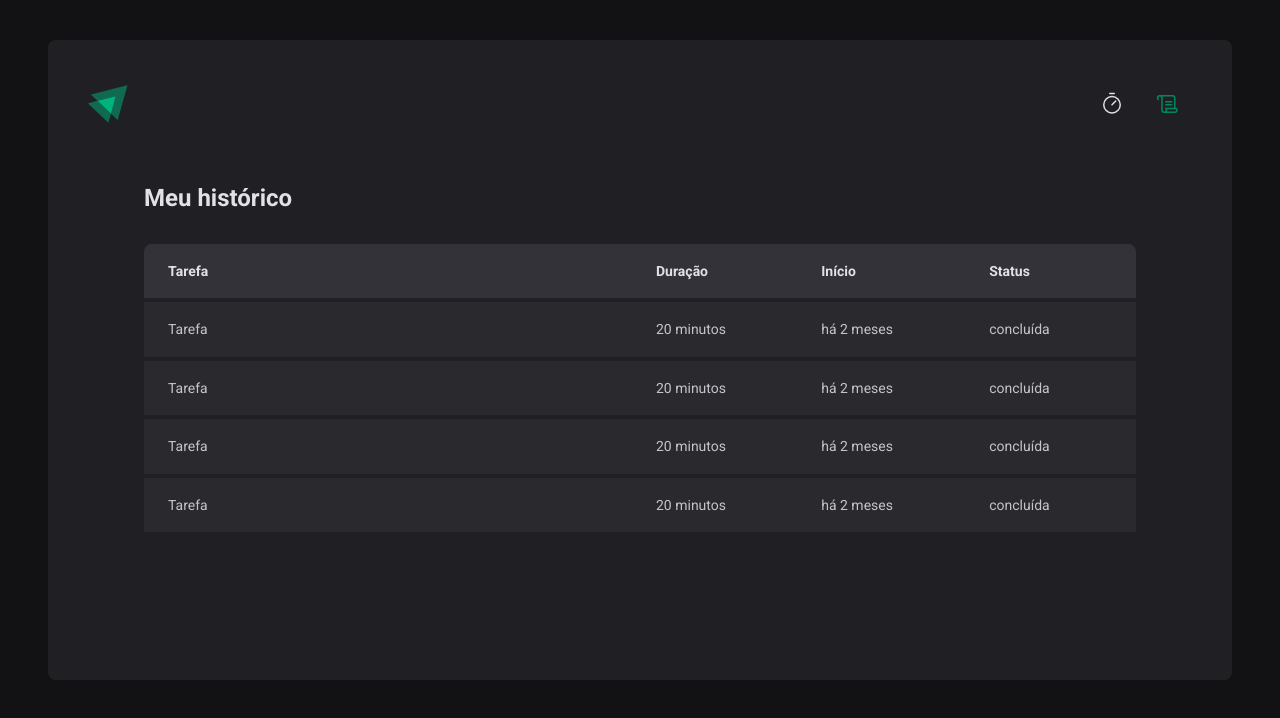
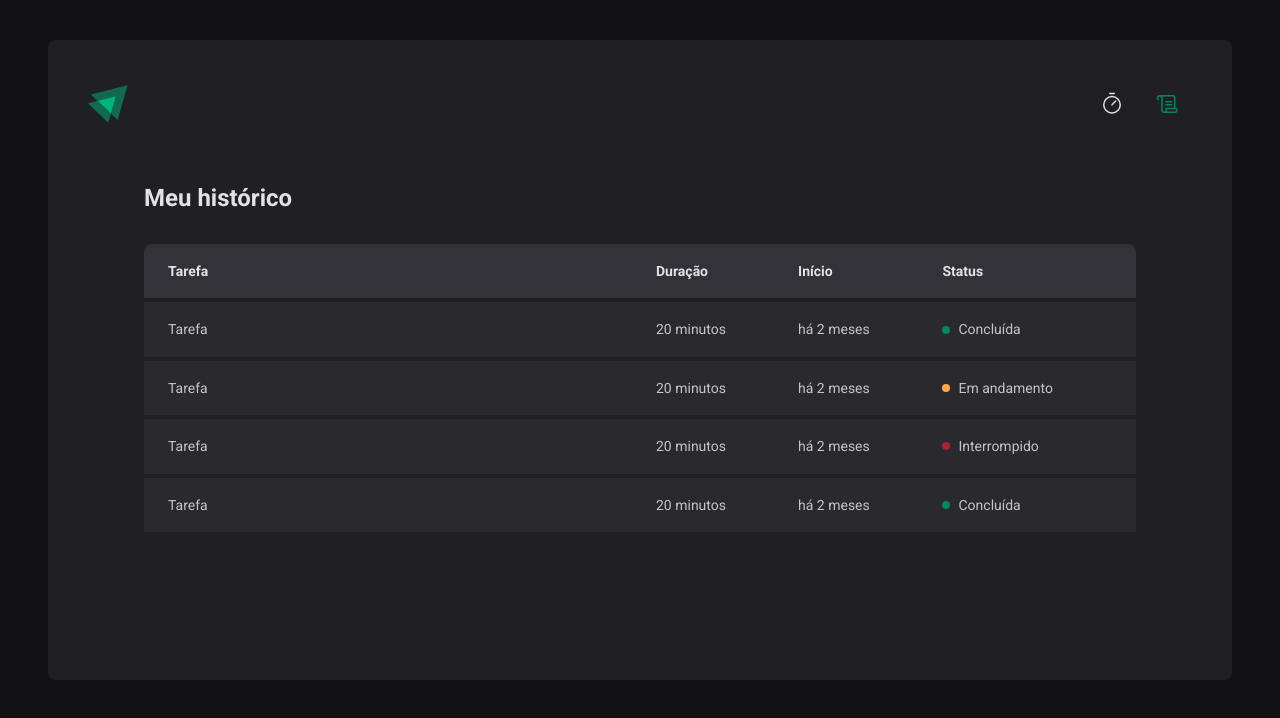
Before and after one commit to EmanuelQuintino/Ignite-Timer, a React (Vite) app: page /history in a window 1280 px wide. Shown: the top 718 px of the page. Built offline with nearby package versions, Linux system fonts and the light colour scheme.

Commit message:
add table status style

```diff
--- a/src/pages/History/index.tsx
+++ b/src/pages/History/index.tsx
@@ -1,4 +1,4 @@
-import { HistoryContainer, HistoryList } from "./style";
+import { BoxStatus, HistoryContainer, HistoryList } from "./style";
 
 export function History() {
   return (
@@ -19,28 +19,36 @@ export function History() {
               <td>Tarefa</td>
               <td>20 minutos</td>
               <td>há 2 meses</td>
-              <td>concluída</td>
+              <td>
+                <BoxStatus statusColor="green">Concluída</BoxStatus>
+              </td>
             </tr>
 
             <tr>
               <td>Tarefa</td>
               <td>20 minutos</td>
               <td>há 2 meses</td>
-              <td>concluída</td>
+              <td>
+                <BoxStatus statusColor="yellow">Em andamento</BoxStatus>
+              </td>
             </tr>
 
             <tr>
               <td>Tarefa</td>
               <td>20 minutos</td>
               <td>há 2 meses</td>
-              <td>concluída</td>
+              <td>
+                <BoxStatus statusColor="red">Interrompido</BoxStatus>
+              </td>
             </tr>
 
             <tr>
               <td>Tarefa</td>
               <td>20 minutos</td>
               <td>há 2 meses</td>
-              <td>concluída</td>
+              <td>
+                <BoxStatus statusColor="green">Concluída</BoxStatus>
+              </td>
             </tr>
           </tbody>
         </table>
--- a/src/pages/History/style.ts
+++ b/src/pages/History/style.ts
@@ -63,3 +63,28 @@ export const HistoryList = styled.div`
     }
   }
 `;
+
+const STATUS_COLORS = {
+  yellow: "yellow-500",
+  red: "red-500",
+  green: "green-500",
+} as const;
+
+type StatusProps = {
+  statusColor: keyof typeof STATUS_COLORS;
+};
+
+export const BoxStatus = styled.span<StatusProps>`
+  display: flex;
+  align-items: center;
+  gap: 0.8rem;
+
+  &::before {
+    content: "";
+    width: 0.8rem;
+    height: 0.8rem;
+    border-radius: 100%;
+    background: ${({ theme, statusColor }) =>
+      theme[STATUS_COLORS[statusColor]]};
+  }
+`;
```
